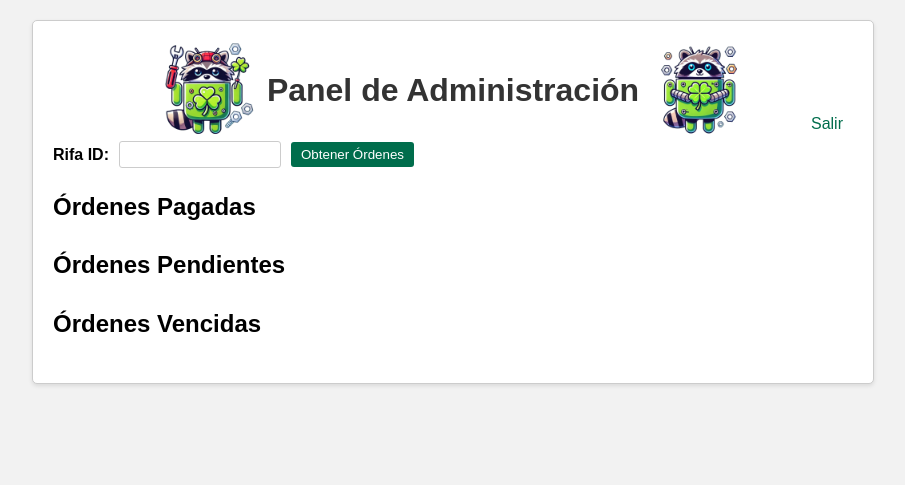
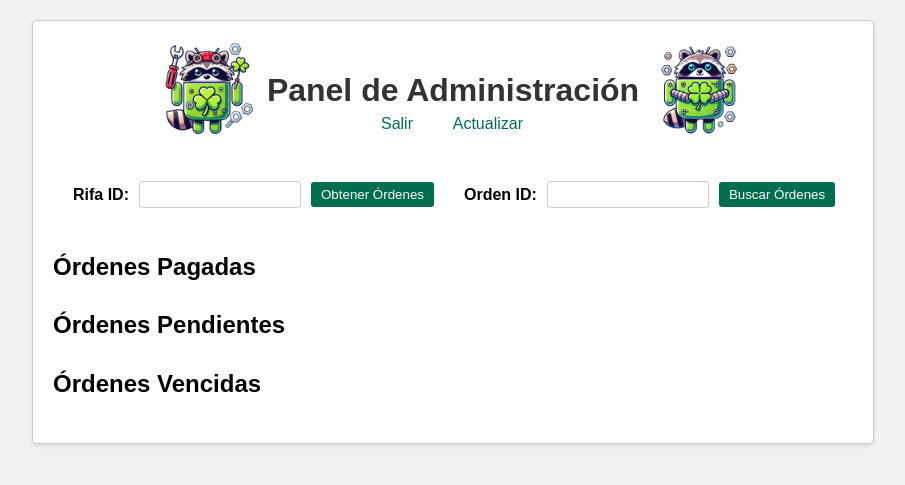
Before and after one commit to Zeleyda/RifasEconomicasTamp, a PHP site: page /admin/login/php/panel.php in a window 1280 px wide. Shown: the top 485 px of the page, without its empty margins (187-1092 px from the left). Run offline with PHP 8.4, Linux system fonts and the light colour scheme; the visitor is signed in with stand-in values (Sample User, id 1).

Commit message:
Ya hay buscador en panel de admin y ya muestra todas las ordenes y su color se actualiza en base al estado de la orden

```diff
--- a/admin/login/php/panel.php
+++ b/admin/login/php/panel.php
@@ -13,111 +13,42 @@ if (!isset($_SESSION['loggedin'])) {
     <meta name="viewport" content="width=device-width, initial-scale=1.0">
     <title>Dashboard App</title>
     <link rel="stylesheet" href="../styles/panel.css">
-    <style>
-        .order-box {
-            margin-bottom: 10px;
-            padding: 10px;
-            border: 1px solid #ddd;
-        }
-        .order-box div {
-            margin: 5px 0;
-        }
-        .order-box div span.label {
-            font-weight: bold;
-        }
-        .status-paid {
-            background-color: #00FF00; /* Verde fosforescente */
-            padding: 2px 5px;
-            display: inline-block;
-            font-weight: bold;
-        }
-        .status-pending {
-            background-color: #FFFF00; /* Amarillo fosforescente */
-            padding: 2px 5px;
-            display: inline-block;
-            font-weight: bold;
-        }
-        .status-expired {
-            background-color: #FF0000; /* Rojo fosforescente */
-            padding: 2px 5px;
-            display: inline-block;
-            font-weight: bold;
-        }
-        .info-button {
-            margin-left: 20px; /* Separar más los botones */
-        }
-        .form-group {
-            margin-bottom: 15px;
-            display: flex;
-            align-items: center;
-        }
-        .form-group label {
-            font-weight: bold;
-            margin-right: 10px;
-        }
-        .form-group input {
-            padding: 5px;
-            border: 1px solid #ccc;
-            border-radius: 3px;
-            width: 150px; /* Hacer más pequeña la entrada de texto */
-            margin-right: 10px; /* Espacio entre la entrada de texto y el botón */
-        }
-        #obtenerOrdenesBtn {
-            background-color: #006d4c;
-            color: white;
-            border: none;
-            padding: 5px 10px;
-            border-radius: 3px;
-            cursor: pointer;
-            margin-top: 0; /* Alinear con la entrada de texto */
-        }
-        .header-container {
-            display: flex;
-            align-items: center;
-            justify-content: center;
-        }
-        .header-container img {
-            width: 100px;
-            height: 100px;
-            margin: 0 10px;
-            user-drag: none; /* Deshabilitar arrastrado en navegadores webkit */
-            pointer-events: none; /* Deshabilitar eventos del mouse en la imagen */
-        }
-        .header-container h1 {
-            margin: 0;
-        }
-    </style>
 </head>
 <body>
     <div class="container">
-        <div class="header-container">
-            <img src="../icons/mapachedebug1.png" alt="Icono Mapache 1">
+
+
+       <div class="header-container">
+            <img src="../icons/mapachedebug1.png" alt="Icono 1">
             <h1>Panel de Administración</h1>
-            <img src="../icons/mapachedebug.png" alt="Icono Mapache 2">
+            <img src="../icons/mapachedebug.png" alt="Icono">
         </div>
+
+        <a class="actualizar-link">Actualizar</a>
         <a href="logout.php" class="logout-link">Salir</a>
         <div class="form-group">
             <label for="rifaId">Rifa ID:</label>
             <input type="text" id="rifaId">
             <button id="obtenerOrdenesBtn">Obtener Órdenes</button>
+
+            <label for="orderId">Orden ID:</label>
+            <input type="text" id="rifaId">
+            <button id="buscarOrdenesBtn">Buscar Órdenes</button>
         </div>
+
+
+
         <div id="ordenes">
             <h2>Órdenes Pagadas</h2>
-            <ul id="paidOrdersUl"></ul>
+            <ul id="paidOrdersList"></ul>
             <h2>Órdenes Pendientes</h2>
-            <ul id="pendingOrdersUl"></ul>
+            <ul id="pendingOrdersList"></ul>
             <h2>Órdenes Vencidas</h2>
-            <ul id="expiredOrdersUl"></ul>
+            <ul id="expiredOrdersList"></ul>
         </div>
     </div>
 
     <script>
-        document.querySelectorAll('img').forEach(img => {
-            img.addEventListener('dragstart', function (event) {
-                event.preventDefault();
-            });
-        });
-
         document.getElementById('obtenerOrdenesBtn').addEventListener('click', function () {
             const rifaId = document.getElementById('rifaId').value;
             fetch('../../../backend/getOrders.php', {
@@ -129,35 +60,41 @@ if (!isset($_SESSION['loggedin'])) {
             })
             .then(response => response.json())
             .then(data => {
-                const paidOrdersUl = document.getElementById('paidOrdersUl');
-                const pendingOrdersUl = document.getElementById('pendingOrdersUl');
-                const expiredOrdersUl = document.getElementById('expiredOrdersUl');
+                const paidOrdersList = document.getElementById('paidOrdersList');
+                const pendingOrdersList = document.getElementById('pendingOrdersList');
+                const expiredOrdersList = document.getElementById('expiredOrdersList');
 
-                paidOrdersUl.innerHTML = '';
-                pendingOrdersUl.innerHTML = '';
-                expiredOrdersUl.innerHTML = '';
+                paidOrdersList.innerHTML = '';
+                pendingOrdersList.innerHTML = '';
+                expiredOrdersList.innerHTML = '';
 
-                // Órdenes Pagadas
                 if (data.paid_orders.length > 0) {
                     data.paid_orders.forEach(order => {
                         const li = document.createElement('li');
                         li.className = 'order-box';
 
                         const orderIdDiv = document.createElement('div');
-                        orderIdDiv.innerHTML = `<span class="label">ID:</span> ${order.OrderId}`;
+                        orderIdDiv.innerHTML = `<b>ID:</b> ${order.OrderId}`;
                         li.appendChild(orderIdDiv);
 
                         const personNameDiv = document.createElement('div');
-                        personNameDiv.innerHTML = `<span class="label">Nombre:</span> ${order.PersonName}`;
+                        personNameDiv.innerHTML = `<b>Nombre:</b> ${order.PersonName}`;
                         li.appendChild(personNameDiv);
 
                         const personPhoneDiv = document.createElement('div');
-                        personPhoneDiv.innerHTML = `<span class="label">Teléfono:</span> ${order.PersonPhone}`;
+                        personPhoneDiv.innerHTML = `<b>Teléfono:</b> ${order.PersonPhone}`;
                         li.appendChild(personPhoneDiv);
 
                         const statusDiv = document.createElement('div');
-                        statusDiv.innerHTML = `<span class="status-paid"><span class="label">Estado:</span> Pagada</span>`;
+                        statusDiv.innerHTML = '<b>Estado:</b> Pagada';
+                        statusDiv.style.backgroundColor = 'lime';
+                        statusDiv.style.padding = '2px 4px';
+                        statusDiv.style.display = 'inline-block';
                         li.appendChild(statusDiv);
+
+                        const buttonContainer = document.createElement('div');
+                        buttonContainer.className = 'button-container';
+                        li.appendChild(buttonContainer);
 
                         const validateButton = document.createElement('button');
                         validateButton.textContent = 'Marcar como pendiente';
@@ -165,41 +102,47 @@ if (!isset($_SESSION['loggedin'])) {
                         validateButton.addEventListener('click', function () {
                             changeOrderStatus(order.OrderId, rifaId, 1);
                         });
-                        li.appendChild(validateButton);
+                        buttonContainer.appendChild(validateButton);
 
                         const infoButton = document.createElement('button');
                         infoButton.textContent = 'Generar Información';
-                        infoButton.className = 'validate-button info-button';
+                        infoButton.className = 'info-button validate-button';
                         infoButton.addEventListener('click', function () {
                             generateOrderInfo(order.OrderId);
                         });
-                        li.appendChild(infoButton);
+                        buttonContainer.appendChild(infoButton);
 
-                        paidOrdersUl.appendChild(li);
+                        paidOrdersList.appendChild(li);
                     });
                 }
 
-                // Órdenes Pendientes
                 if (data.pending_orders.length > 0) {
                     data.pending_orders.forEach(order => {
                         const li = document.createElement('li');
                         li.className = 'order-box';
 
                         const orderIdDiv = document.createElement('div');
-                        orderIdDiv.innerHTML = `<span class="label">ID:</span> ${order.OrderId}`;
+                        orderIdDiv.innerHTML = `<b>ID:</b> ${order.OrderId}`;
                         li.appendChild(orderIdDiv);
 
                         const personNameDiv = document.createElement('div');
-                        personNameDiv.innerHTML = `<span class="label">Nombre:</span> ${order.PersonName}`;
+                        personNameDiv.innerHTML = `<b>Nombre:</b> ${order.PersonName}`;
                         li.appendChild(personNameDiv);
 
                         const personPhoneDiv = document.createElement('div');
-                        personPhoneDiv.innerHTML = `<span class="label">Teléfono:</span> ${order.PersonPhone}`;
+                        personPhoneDiv.innerHTML = `<b>Teléfono:</b> ${order.PersonPhone}`;
                         li.appendChild(personPhoneDiv);
 
                         const statusDiv = document.createElement('div');
-                        statusDiv.innerHTML = `<span class="status-pending"><span class="label">Estado:</span> Pendiente</span>`;
+                        statusDiv.innerHTML = '<b>Estado:</b> Pendiente';
+                        statusDiv.style.backgroundColor = 'yellow';
+                        statusDiv.style.padding = '2px 4px';
+                        statusDiv.style.display = 'inline-block';
                         li.appendChild(statusDiv);
+
+                        const buttonContainer = document.createElement('div');
+                        buttonContainer.className = 'button-container';
+                        li.appendChild(buttonContainer);
 
                         const validateButton = document.createElement('button');
                         validateButton.textContent = 'Marcar como pagada';
@@ -207,59 +150,65 @@ if (!isset($_SESSION['loggedin'])) {
                         validateButton.addEventListener('click', function () {
                             changeOrderStatus(order.OrderId, rifaId, 2);
                         });
-                        li.appendChild(validateButton);
+                        buttonContainer.appendChild(validateButton);
 
                         const infoButton = document.createElement('button');
                         infoButton.textContent = 'Generar Información';
-                        infoButton.className = 'validate-button info-button';
+                        infoButton.className = 'info-button validate-button';
                         infoButton.addEventListener('click', function () {
                             generateOrderInfo(order.OrderId);
                         });
-                        li.appendChild(infoButton);
+                        buttonContainer.appendChild(infoButton);
 
-                        pendingOrdersUl.appendChild(li);
+                        pendingOrdersList.appendChild(li);
                     });
                 }
 
-                // Órdenes Vencidas
-                if (data.expired_orders.length > 0) {
-                    data.expired_orders.forEach(order => {
+                if (data.deleted_orders.length > 0) {
+                    data.deleted_orders.forEach(order => {
                         const li = document.createElement('li');
                         li.className = 'order-box';
 
                         const orderIdDiv = document.createElement('div');
-                        orderIdDiv.innerHTML = `<span class="label">ID:</span> ${order.OrderId}`;
+                        orderIdDiv.innerHTML = `<b>ID:</b> ${order.OrderId}`;
                         li.appendChild(orderIdDiv);
 
                         const personNameDiv = document.createElement('div');
-                        personNameDiv.innerHTML = `<span class="label">Nombre:</span> ${order.PersonName}`;
+                        personNameDiv.innerHTML = `<b>Nombre:</b> ${order.PersonName}`;
                         li.appendChild(personNameDiv);
 
                         const personPhoneDiv = document.createElement('div');
-                        personPhoneDiv.innerHTML = `<span class="label">Teléfono:</span> ${order.PersonPhone}`;
+                        personPhoneDiv.innerHTML = `<b>Teléfono:</b> ${order.PersonPhone}`;
                         li.appendChild(personPhoneDiv);
 
                         const statusDiv = document.createElement('div');
-                        statusDiv.innerHTML = `<span class="status-expired"><span class="label">Estado:</span> Vencida</span>`;
+                        statusDiv.innerHTML = '<b>Estado:</b> Vencida';
+                        statusDiv.style.backgroundColor = 'red';
+                        statusDiv.style.padding = '2px 4px';
+                        statusDiv.style.display = 'inline-block';
                         li.appendChild(statusDiv);
 
+                        const buttonContainer = document.createElement('div');
+                        buttonContainer.className = 'button-container';
+                        li.appendChild(buttonContainer);
+
                         const validateButton = document.createElement('button');
-                        validateButton.textContent = 'Marcar como pendiente';
+                        validateButton.textContent = 'Marcar como pagada';
                         validateButton.className = 'validate-button';
                         validateButton.addEventListener('click', function () {
-                            changeOrderStatus(order.OrderId, rifaId, 1);
+                            changeOrderStatus(order.OrderId, rifaId, 2);
                         });
-                        li.appendChild(validateButton);
+                        buttonContainer.appendChild(validateButton);
 
                         const infoButton = document.createElement('button');
                         infoButton.textContent = 'Generar Información';
-                        infoButton.className = 'validate-button info-button';
+                        infoButton.className = 'info-button validate-button';
                         infoButton.addEventListener('click', function () {
                             generateOrderInfo(order.OrderId);
                         });
-                        li.appendChild(infoButton);
+                        buttonContainer.appendChild(infoButton);
 
-                        expiredOrdersUl.appendChild(li);
+                        expiredOrdersList.appendChild(li);
                     });
                 }
             })
@@ -297,11 +246,13 @@ if (!isset($_SESSION['loggedin'])) {
             .then(data => {
                 if (data.success) {
                     const numbers = data.numbers.map(num => num.Number).join(', ');
-                    const message = `Nombre: ${data.order.PersonName}\nTeléfono: +52${data.order.PersonPhone.replaceAll(/\s/g,'')}\nFecha de Apartado: ${data.order.OrderDate}\nFecha de Pago: ${data.order.PaidDate}\nRifa: ${data.order.RifaName}\nDescripción: ${data.order.RifaDescription}\nFecha de Fin: ${data.order.EndDate}\nNúmeros: ${numbers} \nLink: http://localhost/rifaseconomicastamp/sections/informacion?paramId_rf=${data.order.OrderId}`;
-                    const whatsappURL = `https://wa.me/+52${data.order.PersonPhone.replaceAll(/\s/g,'')}?text=${encodeURIComponent(message)}`;
-                    window.open(whatsappURL, "_blank");
+                    const message = `Nombre: ${data.order.PersonName}\nTeléfono: +52${data.order.PersonPhone.replaceAll(/\s/g,'')}\nFecha de Apartado: ${data.order.OrderDate}\nFecha de Pago: ${data.order.PaidDate}\nRifa: ${data.order.RifaName}\nDescripción: ${data.order.RifaDescription}\nTermina: ${data.order.EndDate}\nNúmero(s): ${numbers}`;
+
+                    // Redirigir a WhatsApp con el mensaje
+                    const whatsappUrl = `https://wa.me/52${data.order.PersonPhone.replace(/\s/g, '')}?text=${encodeURIComponent(message)}`;
+                    window.open(whatsappUrl, '_blank');
                 } else {
-                    alert('Error al obtener la información de la orden.');
+                    alert('Error al generar la información de la orden.');
                 }
             })
             .catch(error => console.error('Error:', error));
--- a/admin/login/styles/panel.css
+++ b/admin/login/styles/panel.css
@@ -24,10 +24,22 @@ h1 {
 .logout-link {
     float: right;
     margin-top: -30px;
-    margin-right: 10px;
+    margin-right: 440px;
+
     text-decoration: none;
     color: #006d4c;
 }
+
+.actualizar-link {
+    float: right;
+    margin-top: -30px;
+    margin-right: 330px;
+
+    text-decoration: none;
+    color: #006d4c;
+}
+
+
 
 .order-box {
     border: 1px solid #ccc;
@@ -65,17 +77,29 @@ ul li {
 }
 
 .form-group {
-    margin-bottom: 15px;
+    padding-top: 40px;
+    margin-bottom: 40px;
+    padding-left: 20px;
     display: flex;
     align-items: center;
 }
 
 .form-group label {
+
     font-weight: bold;
     margin-right: 10px;
 }
 
+.form-group label[for="orderId"] {
+
+    margin-left: 30px; /* Ajusta el valor según sea necesario */
+}
+
+
+
+
 .form-group input {
+
     padding: 5px;
     border: 1px solid #ccc;
     border-radius: 3px;
@@ -83,7 +107,25 @@ ul li {
     margin-right: 10px; /* Espacio entre la entrada de texto y el botón */
 }
 
-#obtenerOrdenesBtn {
+
+.header-container {
+    display: flex;
+    align-items: center;
+    justify-content: center;
+}
+.header-container img {
+    width: 100px;
+    height: 100px;
+    margin: 0 10px;
+    user-drag: none; /* Deshabilitar arrastrado en navegadores webkit */
+    pointer-events: none; /* Deshabilitar eventos del mouse en la imagen */
+}
+.header-container h1 {
+    margin: 0;
+}
+
+
+#obtenerOrdenesBtn, #buscarOrdenesBtn {
     background-color: #006d4c;
     color: white;
     border: none;
```
